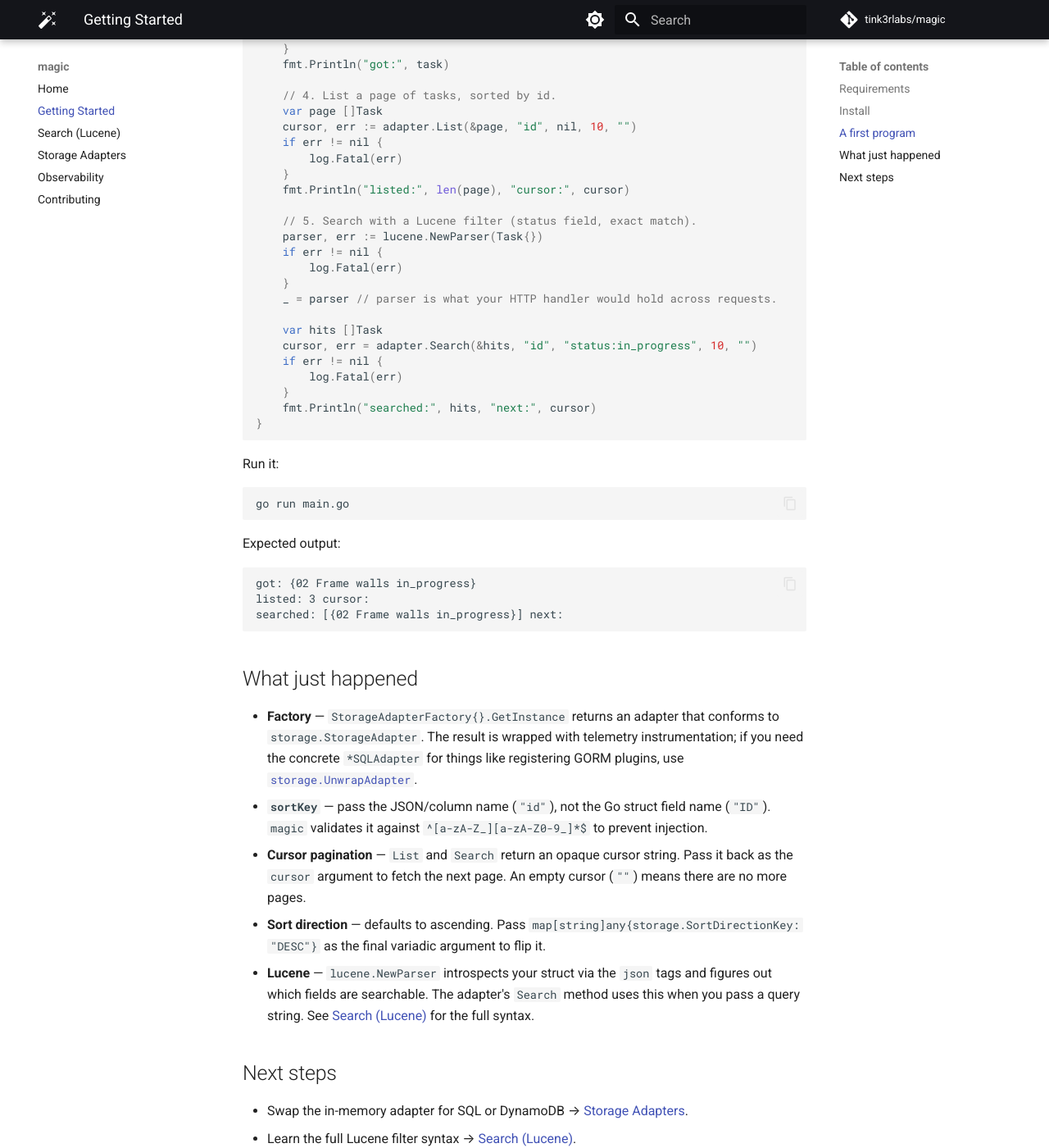
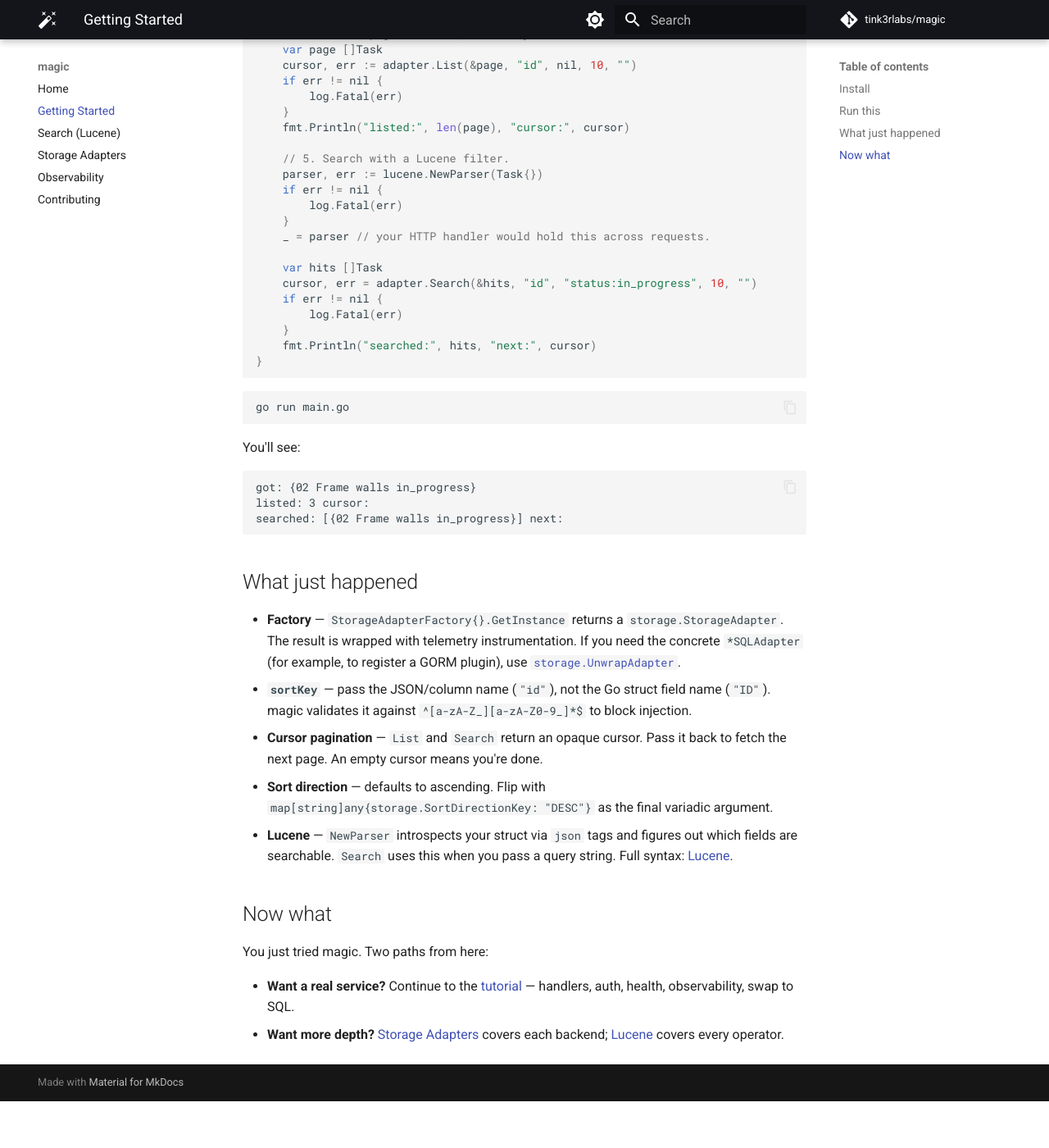
Before and after one commit to tink3rlabs/magic, an MkDocs documentation site: the page built from docs/getting-started.md, in a window 1280 px wide and 1400 px high, scrolled down 1320 px. Shown: the whole window at 82% size. Built offline with MkDocs 1.6.1 and Material for MkDocs 9.7.7, drawn with Linux system fonts in a browser that asks for light colours; comment, search, counter and statistics services are not loaded; the version menu is left out; after the commit the page ends 2663 px from its top, so only the background shows below that; some of the changed text lies outside the part shown.

Commit message:
docs: polish quick start voice and add tutorial handoff

````diff
--- a/docs/getting-started.md
+++ b/docs/getting-started.md
@@ -1,10 +1,8 @@
-# Getting Started
+# Quick start
 
-By the end of this page you will have built a Go program that uses magic's in-memory storage adapter to create, fetch, list, and search records. The same code works against Postgres, MySQL, SQLite, DynamoDB, or CosmosDB by swapping one constant — see [Storage Adapters](./storage.md).
+You'll have magic's in-memory adapter creating, fetching, listing, and searching records in under a minute. The same code runs against Postgres, MySQL, SQLite, DynamoDB, or CosmosDB by swapping one constant — see [Storage Adapters](storage.md).
 
-## Requirements
-
-- Go 1.25 or newer.
+Requires Go 1.25 or newer.
 
 ## Install
 
@@ -12,11 +10,9 @@ By the end of this page you will have built a Go program that uses magic's in-me
 go get github.com/tink3rlabs/magic@latest
 ```
 
-## A first program
+## Run this
 
-Create a file called `main.go`:
-
-```go
+```go title="main.go"
 package main
 
 import (
@@ -66,12 +62,12 @@ func main() {
     }
     fmt.Println("listed:", len(page), "cursor:", cursor)
 
-    // 5. Search with a Lucene filter (status field, exact match).
+    // 5. Search with a Lucene filter.
     parser, err := lucene.NewParser(Task{})
     if err != nil {
         log.Fatal(err)
     }
-    _ = parser // parser is what your HTTP handler would hold across requests.
+    _ = parser // your HTTP handler would hold this across requests.
 
     var hits []Task
     cursor, err = adapter.Search(&hits, "id", "status:in_progress", 10, "")
@@ -82,13 +78,11 @@ func main() {
 }
 ```
 
-Run it:
-
 ```bash
 go run main.go
 ```
 
-Expected output:
+You'll see:
 
 ```text
 got: {02 Frame walls in_progress}
@@ -98,15 +92,15 @@ searched: [{02 Frame walls in_progress}] next:
 
 ## What just happened
 
-- **Factory** — `StorageAdapterFactory{}.GetInstance` returns an adapter that conforms to `storage.StorageAdapter`. The result is wrapped with telemetry instrumentation; if you need the concrete `*SQLAdapter` for things like registering GORM plugins, use [`storage.UnwrapAdapter`](https://pkg.go.dev/github.com/tink3rlabs/magic/storage#UnwrapAdapter).
-- **`sortKey`** — pass the JSON/column name (`"id"`), not the Go struct field name (`"ID"`). `magic` validates it against `^[a-zA-Z_][a-zA-Z0-9_]*$` to prevent injection.
-- **Cursor pagination** — `List` and `Search` return an opaque cursor string. Pass it back as the `cursor` argument to fetch the next page. An empty cursor (`""`) means there are no more pages.
-- **Sort direction** — defaults to ascending. Pass `map[string]any{storage.SortDirectionKey: "DESC"}` as the final variadic argument to flip it.
-- **Lucene** — `lucene.NewParser` introspects your struct via the `json` tags and figures out which fields are searchable. The adapter's `Search` method uses this when you pass a query string. See [Search (Lucene)](./lucene.md) for the full syntax.
+- **Factory** — `StorageAdapterFactory{}.GetInstance` returns a `storage.StorageAdapter`. The result is wrapped with telemetry instrumentation. If you need the concrete `*SQLAdapter` (for example, to register a GORM plugin), use [`storage.UnwrapAdapter`](https://pkg.go.dev/github.com/tink3rlabs/magic/storage#UnwrapAdapter).
+- **`sortKey`** — pass the JSON/column name (`"id"`), not the Go struct field name (`"ID"`). magic validates it against `^[a-zA-Z_][a-zA-Z0-9_]*$` to block injection.
+- **Cursor pagination** — `List` and `Search` return an opaque cursor. Pass it back to fetch the next page. An empty cursor means you're done.
+- **Sort direction** — defaults to ascending. Flip with `map[string]any{storage.SortDirectionKey: "DESC"}` as the final variadic argument.
+- **Lucene** — `NewParser` introspects your struct via `json` tags and figures out which fields are searchable. `Search` uses this when you pass a query string. Full syntax: [Lucene](lucene.md).
 
-## Next steps
+## Now what
 
-- Swap the in-memory adapter for SQL or DynamoDB → [Storage Adapters](./storage.md).
-- Learn the full Lucene filter syntax → [Search (Lucene)](./lucene.md).
-- Wire up observability → [Observability](./observability.md).
-- See the [API reference on pkg.go.dev](https://pkg.go.dev/github.com/tink3rlabs/magic).
+You just tried magic. Two paths from here:
+
+- **Want a real service?** Continue to the [tutorial](tutorial.md) — handlers, auth, health, observability, swap to SQL.
+- **Want more depth?** [Storage Adapters](storage.md) covers each backend; [Lucene](lucene.md) covers every operator.
````
